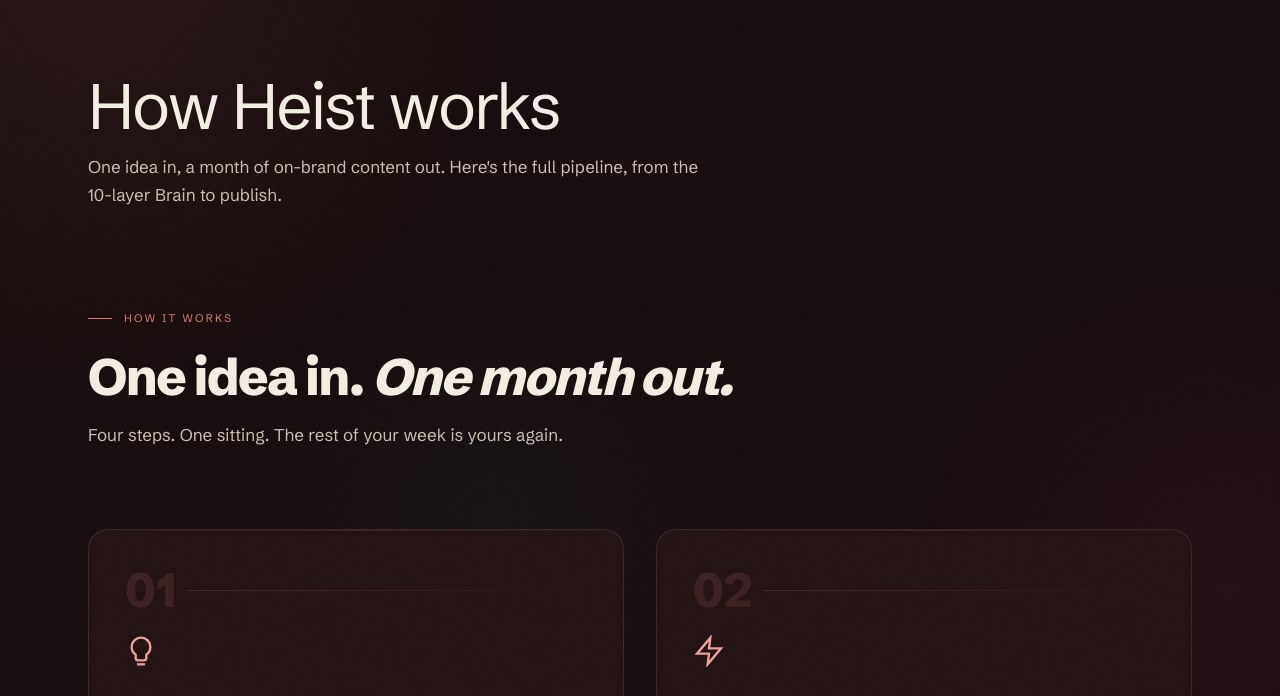
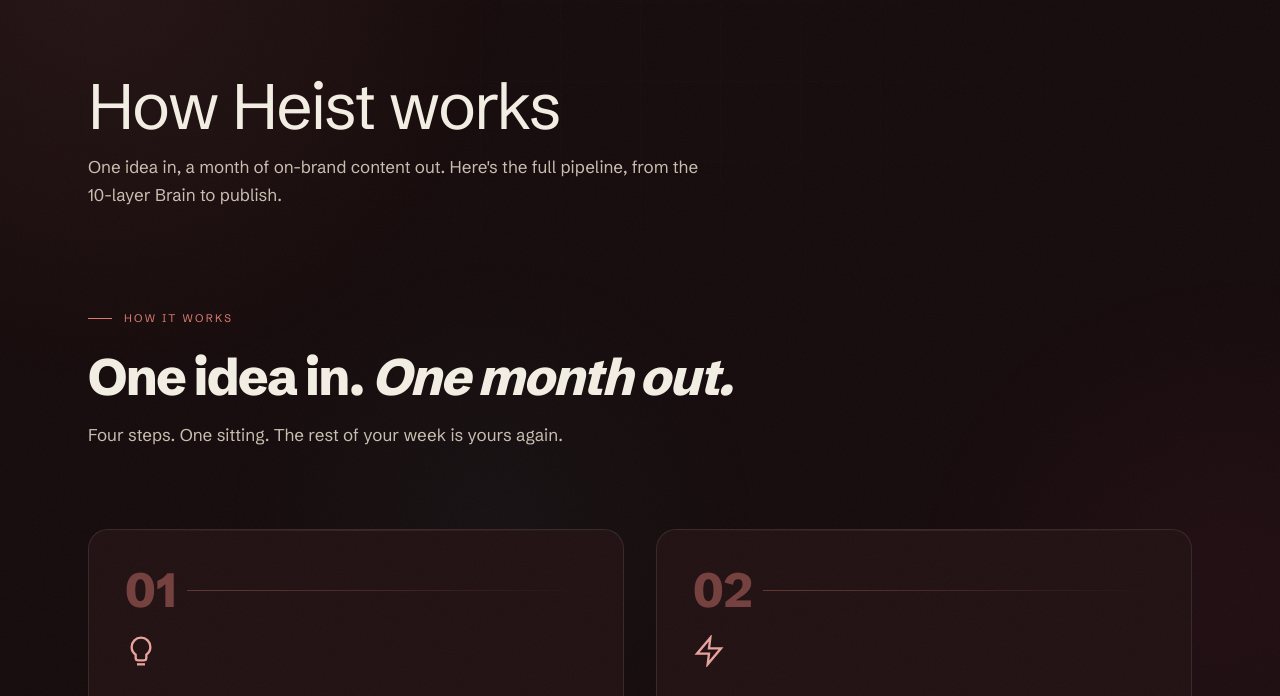
Before and after one commit to mobaby1214/heistbrain.com, a plain HTML site: page how-it-works.html in a window 1280 px wide. Shown: the part 79-775 px from the top of the page. Drawn offline with Linux system fonts and the light colour scheme.

Commit message:
fix(how-it-works): lift the step and layer number watermarks to a readable tint
The 01-10 numbers sat at 15% accent over the Night Job ground and all
but vanished; 45% keeps them a watermark but visible.

Co-Authored-By: Claude Fable 5 <noreply@anthropic.com>

```diff
--- a/how-it-works.html
+++ b/how-it-works.html
@@ -315,8 +315,8 @@ section { position: relative; z-index: 1; }
 .step:hover { border-color: color-mix(in srgb, var(--accent) 20%, transparent); box-shadow: 0 0 40px color-mix(in srgb, var(--accent) 6%, transparent); transform: translateY(-4px); }
 .step::after { content:''; position:absolute; width:300px; height:300px; border-radius:50%; background: radial-gradient(circle, color-mix(in srgb, var(--accent) 7%, transparent), transparent 70%); top: var(--my, 50%); left: var(--mx, 50%); transform: translate(-50%,-50%); pointer-events:none; opacity:0; transition: opacity 0.4s; }
 .step:hover::after { opacity:1; }
-.step-num { font-family: var(--fm); font-size: 48px; font-weight: 800; color: color-mix(in srgb, var(--accent) 15%, transparent); margin-bottom: 16px; display: flex; align-items: center; gap: 10px; line-height: 1; }
-.step-num::after { content:''; flex:1; height:1px; background: linear-gradient(90deg, color-mix(in srgb, var(--accent) 20%, transparent), transparent); }
+.step-num { font-family: var(--fm); font-size: 48px; font-weight: 800; color: color-mix(in srgb, var(--accent) 45%, transparent); margin-bottom: 16px; display: flex; align-items: center; gap: 10px; line-height: 1; }
+.step-num::after { content:''; flex:1; height:1px; background: linear-gradient(90deg, color-mix(in srgb, var(--accent) 35%, transparent), transparent); }
 .step-icon { font-size: 32px; margin-bottom: 16px; }
 .step h3 { font-family: var(--fd); font-size: 24px; margin-bottom: 10px; font-weight: 400; }
 .step p { font-size: 14px; color: var(--text2); line-height: 1.7; }
@@ -477,7 +477,7 @@ footer { padding: 80px 48px 40px; border-top: 1px solid var(--border); }
 .brain-card h3 { font-family: var(--fd); font-size: 18px; font-weight: 400; color: var(--text); margin-bottom: 6px; }
 .brain-card p { font-size: 13px; color: var(--text2); line-height: 1.55; }
 .brain-card--highlight { border-color: color-mix(in srgb, var(--success-text) 20%, transparent); background: color-mix(in srgb, var(--success-text) 3%, transparent); }
-.brain-card--highlight .brain-card-num { color: color-mix(in srgb, var(--success-text) 15%, transparent); }
+.brain-card--highlight .brain-card-num { color: color-mix(in srgb, var(--success-text) 45%, transparent); }
 @media (max-width: 768px) { .brain-grid { grid-template-columns: 1fr; } }
 
 /* ═══════════ LEARNING LOOP ═══════════ */
```
